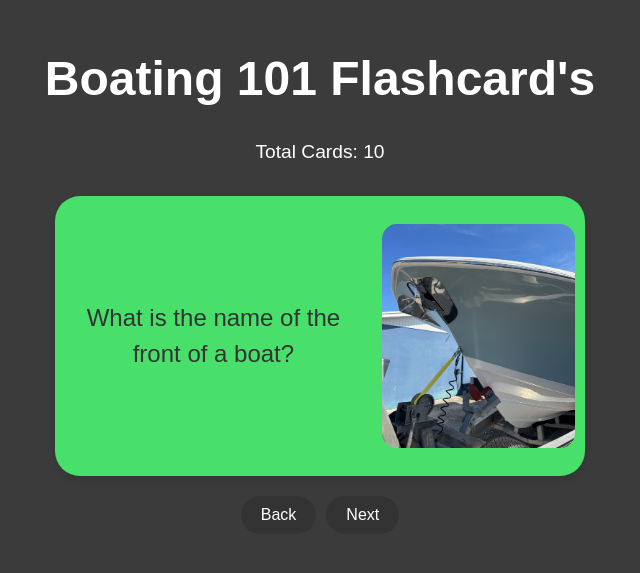
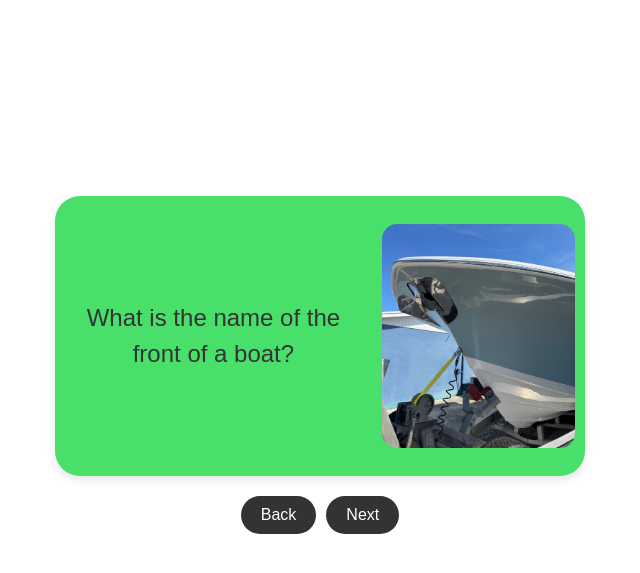
Before and after one commit to Fred56733/Flashcards, a React (Vite) app: page / in a window 1280 px wide. Shown: the part 123-696 px from the top of the page, without its empty margins (320-960 px from the left). Built offline with nearby package versions, Linux system fonts and the light colour scheme.

Commit message:
background added

```diff
--- a/src/App.css
+++ b/src/App.css
@@ -7,7 +7,7 @@ body {
   justify-content: center;
   align-items: center;
   height: 100vh;
-  background-color: hwb(0 23% 77%);
+  background-image: ;
 }
 
 h1 {
```
Also changed, not shown: 1 other file (tests, documents, lock files or other folders).
